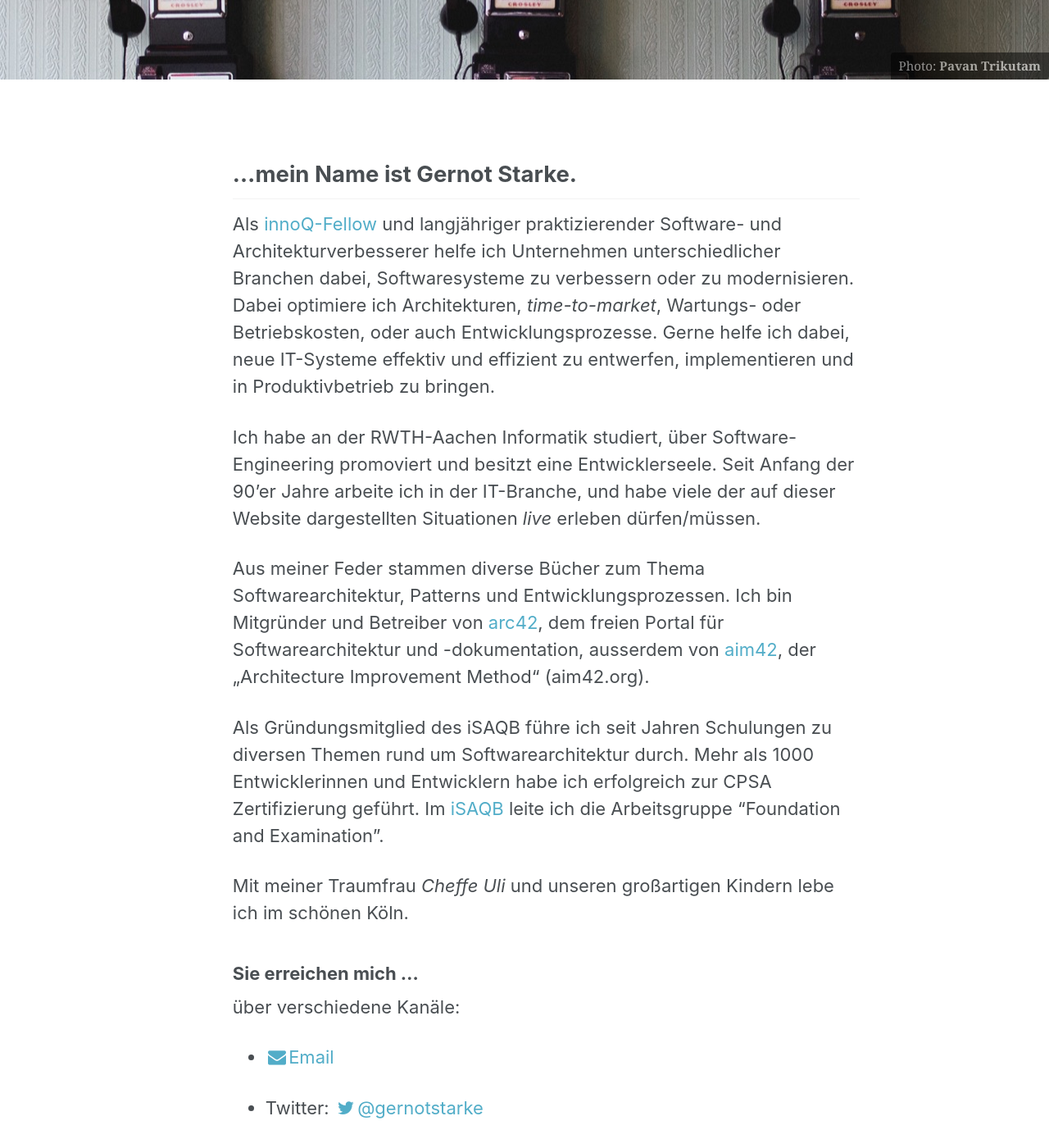
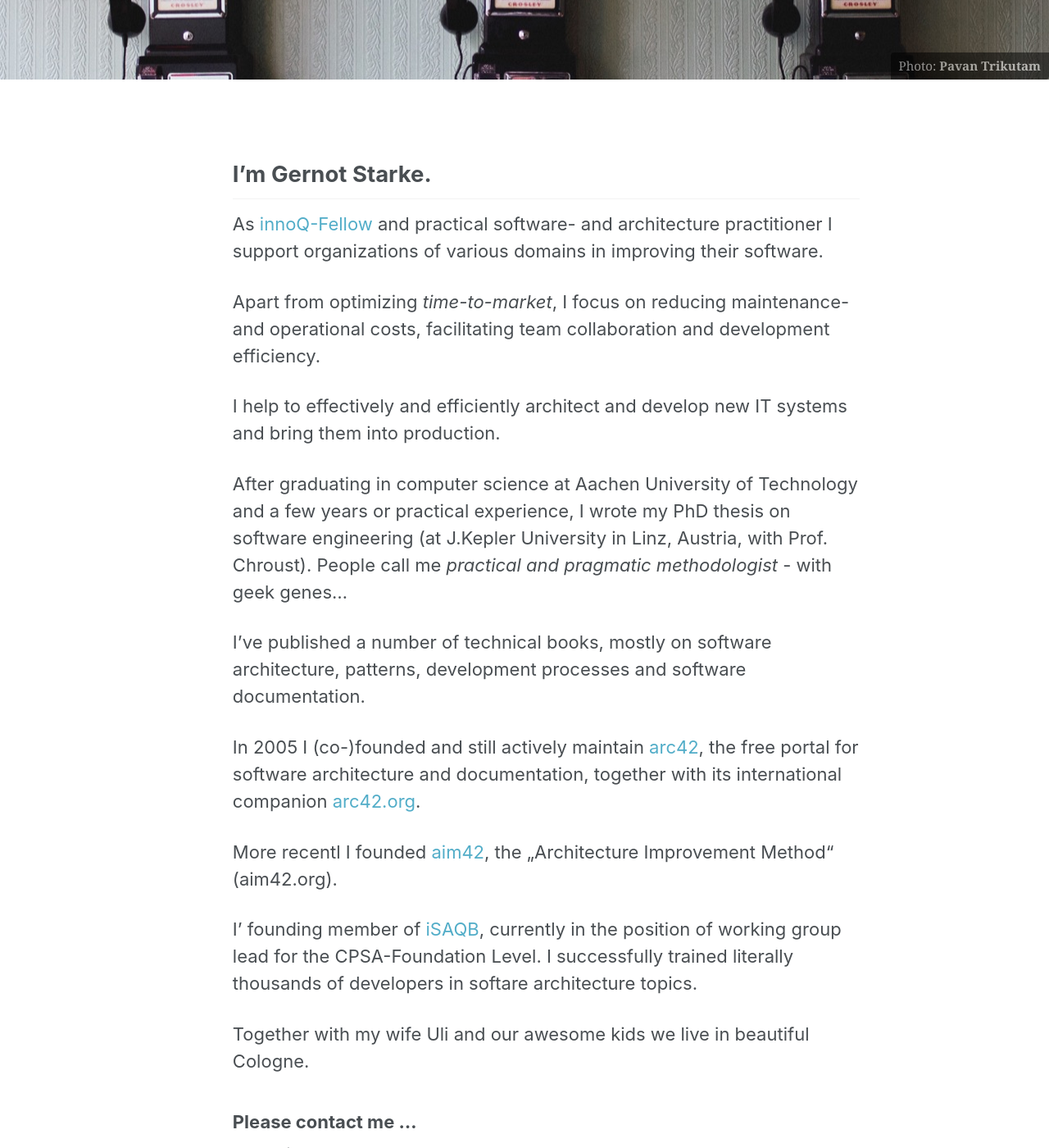
Before and after one commit to aim42/aim42.org-site, a Jekyll site: the page built from _pages/contact.md, in a window 1280 px wide and 1400 px high, scrolled down 251 px. Shown: the whole window at 82% size. Built offline with Jekyll 4.4.1, drawn with Linux system fonts in a browser that asks for light colours; some of the changed text lies outside the part shown.

Commit message:
updated contact - draft

```diff
--- a/_pages/contact.md
+++ b/_pages/contact.md
@@ -1,5 +1,5 @@
 ---
-title: "Gestatten..."
+title: "Contact"
 layout: single
 permalink: /contact
 header:
@@ -8,28 +8,40 @@ header:
 
 ---
 
-## ...mein Name ist Gernot Starke.
+##  I'm Gernot Starke.
 
-Als [innoQ-Fellow](https://innoq.com) und langjähriger praktizierender Software- und Architekturverbesserer helfe ich Unternehmen unterschiedlicher Branchen dabei,  Softwaresysteme zu verbessern oder zu modernisieren. Dabei optimiere ich
-Architekturen, _time-to-market_, Wartungs- oder Betriebskosten, oder auch
-Entwicklungsprozesse. Gerne helfe ich dabei, neue IT-Systeme effektiv und effizient
-zu entwerfen, implementieren und in Produktivbetrieb zu bringen.
+As [innoQ-Fellow](https://innoq.com) and practical software- and architecture practitioner
+I support organizations of various domains in improving their software.
 
-Ich habe an der RWTH-Aachen Informatik studiert, über Software-Engineering promoviert und besitzt eine Entwicklerseele. Seit Anfang der 90'er Jahre arbeite ich in der IT-Branche,
-und habe viele der auf dieser Website dargestellten Situationen _live_ erleben dürfen/müssen.
+Apart from optimizing _time-to-market_, I focus on reducing maintenance- and operational costs,
+facilitating team collaboration and development efficiency.
 
-Aus meiner Feder stammen diverse Bücher zum Thema Softwarearchitektur, Patterns und Entwicklungsprozessen. Ich bin Mitgründer und Betreiber von [arc42](http://arc42.de), dem freien Portal für Softwarearchitektur und -dokumentation,
-ausserdem von [aim42](http://aim42.org), der „Architecture Improvement Method“ (aim42.org).
+I help to effectively and efficiently architect and develop new IT systems
+and bring them into production.
 
-Als Gründungsmitglied des iSAQB führe ich seit Jahren Schulungen zu diversen
-Themen rund um Softwarearchitektur durch. Mehr als 1000 Entwicklerinnen und Entwicklern habe ich erfolgreich zur CPSA Zertifizierung geführt. Im [iSAQB](http://iSAQB.org) leite ich die Arbeitsgruppe  “Foundation and Examination”.
+After graduating in computer science at Aachen University of Technology and a few years
+or practical experience, I wrote my PhD thesis on software engineering (at J.Kepler
+  University in Linz, Austria, with Prof. Chroust). People call me _practical and pragmatic methodologist_ - with geek genes...
 
-Mit meiner Traumfrau _Cheffe Uli_ und unseren großartigen Kindern lebe
-ich im schönen Köln.
+I've published a number of technical books, mostly on software architecture,
+patterns, development processes and software documentation.
 
-### Sie erreichen mich ...
+In 2005 I (co-)founded and still actively maintain [arc42](http://arc42.de),
+the free portal for software architecture and documentation, together with its
+international companion [arc42.org](http://arc42.org).
 
-über verschiedene Kanäle:
+More recentl I founded [aim42](http://aim42.org), the „Architecture Improvement Method“
+(aim42.org).
+
+I' founding member of [iSAQB](https://isaqb.org), currently in the position of working
+group lead for the CPSA-Foundation Level. I successfully trained literally thousands
+of developers in softare architecture topics.
+
+Together with my wife Uli and our awesome kids we live in beautiful Cologne.
+
+### Please contact me ...
+
+on various channels:
 
 * <a href="xmxaxixlxtxo:gxsx@gxexrxnxoxtxsxtxaxrxkxex.xdxe" onmouseover="this.href=this.href.replace(/x/g,'');"><i class="fa fa-fw fa-envelope"></i>Email</a>
 
```
